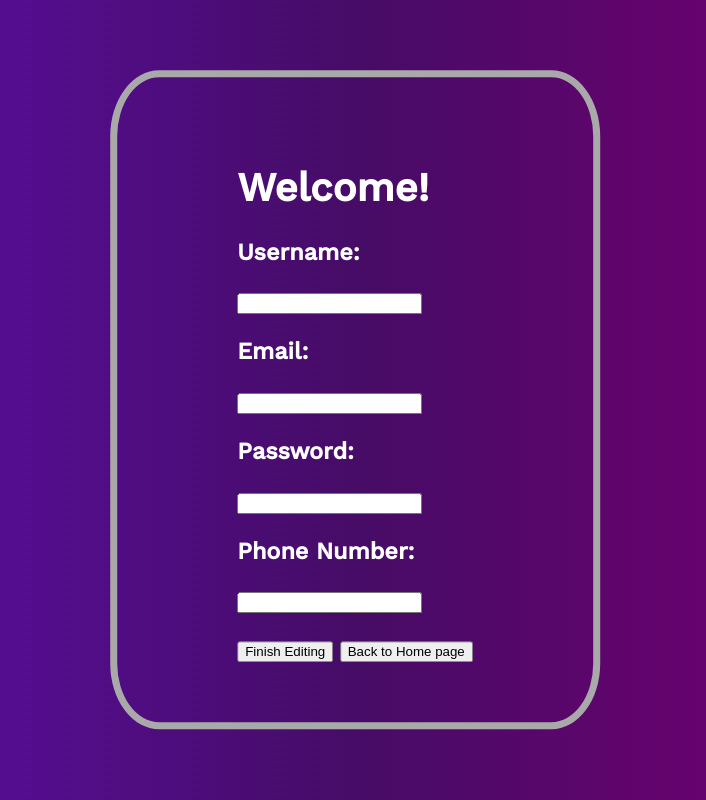
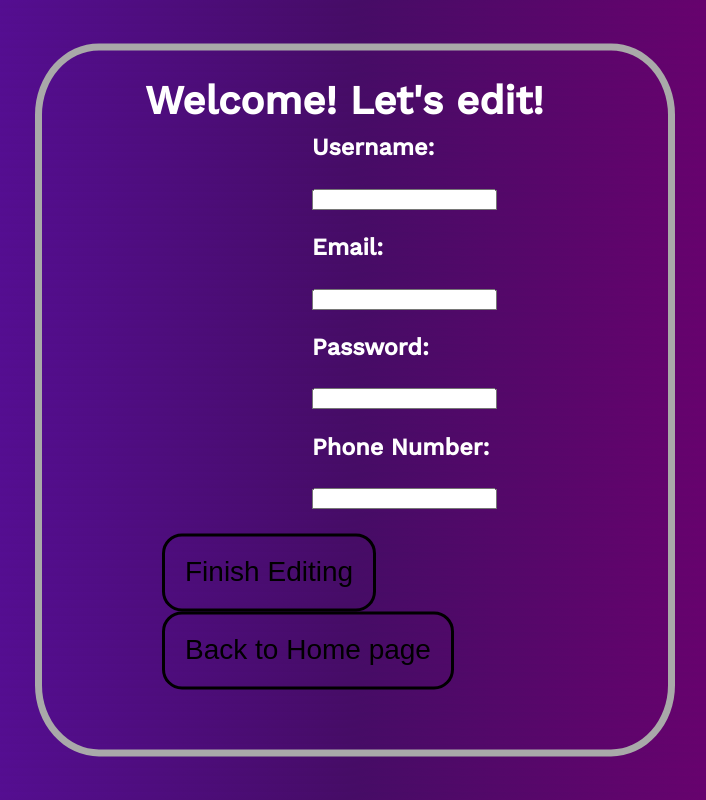
Before and after one commit to ankasabov142/register-PHP, a PHP site: page /editProfilePage.php in a window 1280 px wide. Shown: the whole page, without its empty margins (285-991 px from the left). Run offline with PHP 8.4, Linux system fonts and the light colour scheme; the visitor is signed in with stand-in values (Sample User, id 1); some web fonts are replaced.

Commit message:
Updated style sheets

```diff
--- a/editProfilePage.php
+++ b/editProfilePage.php
@@ -18,23 +18,23 @@ $currUserId=$_SESSION["id"];
 <body>
 
 <form action="<?php htmlspecialchars($_SERVER["PHP_SELF"]) ?>" method="post" class="form">
-<h1>Welcome!</h1>
-<h3>Username:</h3>
-<input type="text" name="username">
+<h1 class="editPageH1">Welcome! Let's edit!</h1>
+<h3 class="editPageFormModule">Username:</h3>
+<input type="text" name="username" class="editPageFormModule">
 
-<h3>Email:</h3>
-<input type="email" name="email">
+<h3 class="editPageFormModule">Email:</h3>
+<input type="email" name="email" class="editPageFormModule">
 
-<h3>Password:</h3>
-<input type="password" name="password">
+<h3 class="editPageFormModule">Password:</h3>
+<input type="password" name="password" class="editPageFormModule">
 
-<h3>Phone Number:</h3>
-<input type="text" name="phone">
+<h3 class="editPageFormModule">Phone Number:</h3>
+<input type="text" name="phone" class="editPageFormModule">
 <br>
 <br>
 
-<input type="submit" name="submit" value="Finish Editing">
-<input type="submit" name="back" value="Back to Home page">
+<input type="submit" name="submit" value="Finish Editing" class="button">
+<input type="submit" name="back" value="Back to Home page" class="button">
 
 </form>
 
--- a/homePage.php
+++ b/homePage.php
@@ -18,8 +18,8 @@ include"dataBaseConnection.php";
 <body>
 <form action="<?php htmlspecialchars($_SERVER["PHP_SELF"]) ?>" method="post" class="formHome">
 
-<input type="submit" name="edit" value="Edit Profile">
-<input type="submit" name="logout" value="Log out">
+<input type="submit" name="edit" value="Edit Profile" class="button">
+<input type="submit" name="logout" value="Log out" class="button">
 </form>
 
 </body>
--- a/loginPage.php
+++ b/loginPage.php
@@ -25,7 +25,7 @@ session_start();
 <br>
 <br>
 
-<input type="submit" name="submit" value="Log in">
+<input type="submit" name="submit" value="Log in" class="button">
 </form>
 
 </body>
--- a/registerPage.php
+++ b/registerPage.php
@@ -29,7 +29,7 @@ include"dataBaseConnection.php";
 <br>
 <br>
 
-<input type="submit" name="submit" value="Register now">
+<input type="submit" name="submit" value="Register now" class="button">
 </form>
 </body>
 </html>
--- a/style.css
+++ b/style.css
@@ -130,7 +130,7 @@ font-family: 'Work Sans', sans-serif;
   transform: translate(-50%, -50%);
   font-size: 20px;
   border: 7px solid #A9A9A9;
-  border-radius: 20%;
+  border-radius: 30%;
 }
 
 .homePageWelcome{
@@ -142,3 +142,27 @@ font-family: 'Work Sans', sans-serif;
     left: 50%;
     transform: translateX(-50%);
 }
+
+.button{
+    font-size: 28px;
+    padding: 20px;
+    border: 3px solid black;
+    border-radius: 20px;
+    background-color: transparent;
+    width: fit-content;
+    height: fit-content;
+    cursor: pointer;
+}
+
+.editPageFormModule{
+   margin-left: 150px;
+}
+
+.editPageH1{
+    position: absolute;
+    top: 0%;
+    left: 50%;
+    padding-left: 80px;
+    width: 500px;
+    transform: translateX(-50%);
+}
```
